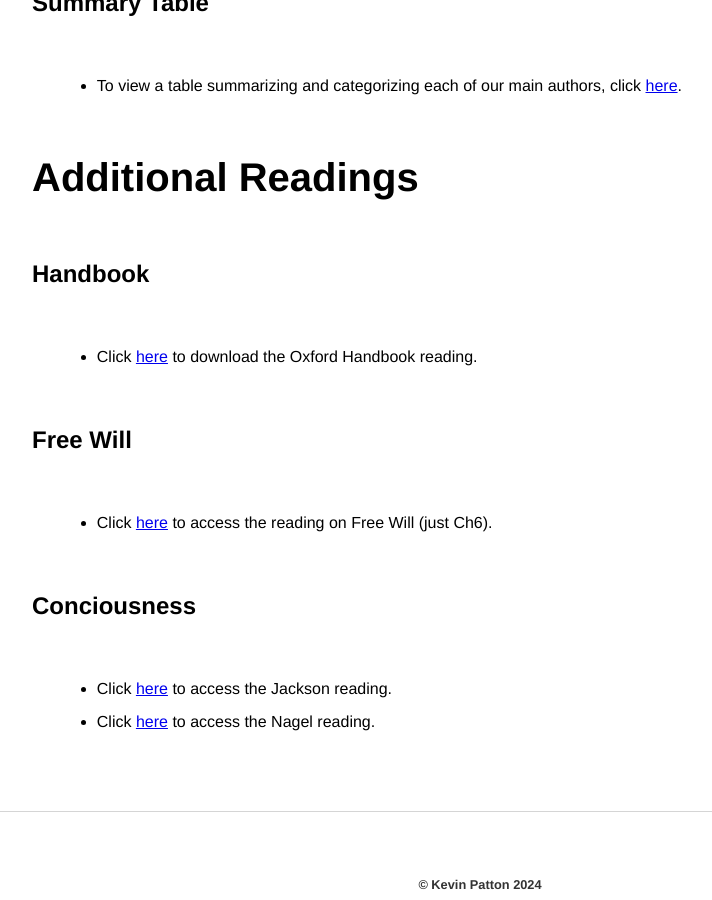
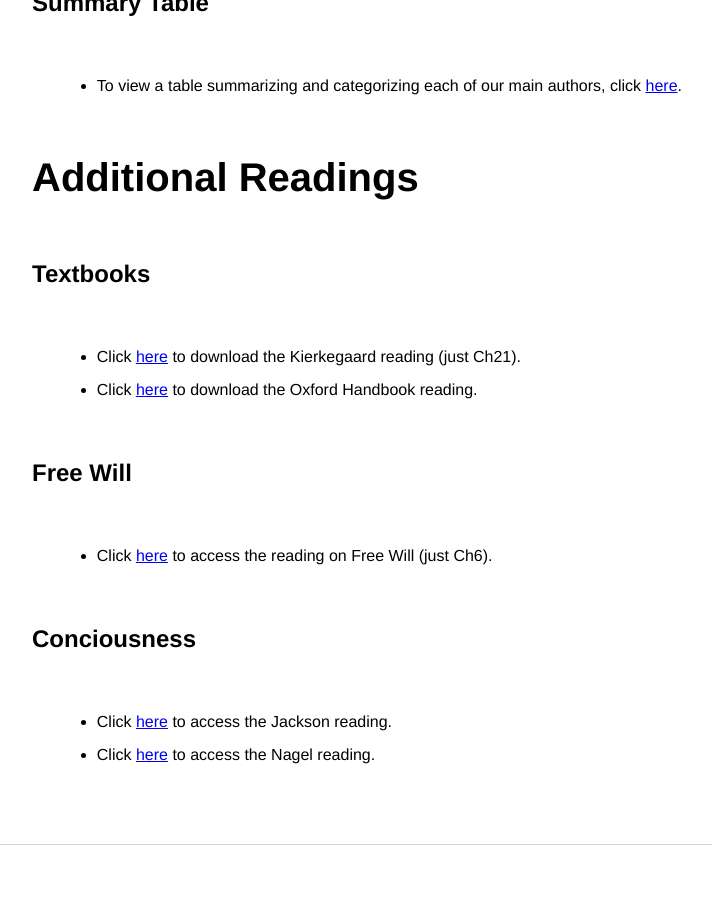
Before and after one commit to kevinjpatton/kevinjpatton.github.io, a Jekyll site: the page built from teaching/phil_1010/readings/index.html, in a window 1280 px wide and 900 px high, scrolled down 1903 px. Shown: the whole window, without its empty margins (160-872 px from the left). Built offline with Jekyll 4.4.1, drawn with Linux system fonts in a browser that asks for light colours; Markdown is read by kramdown in place of the engine named in the settings.

Commit message:
Update index.html

```diff
--- a/teaching/phil_1010/readings/index.html
+++ b/teaching/phil_1010/readings/index.html
@@ -32,7 +32,8 @@ title: PHIL1010 - Readings
 <li>To view a table summarizing and categorizing each of our main authors, click <a href="/teaching/phil_1010/readings/summary/index.html">here</a>.</li>
 </ul>
 <h1>Additional Readings</h1>
-<h2>Handbook</h2><ul class="standard-list">
+<h2>Textbooks</h2><ul class="standard-list">
+<li>Click <a href="/teaching/phil_1010/readings/The Meaning of Life and the Great Philosophers.pdf" target="_blank">here</a> to download the Kierkegaard reading (just Ch21).</li>
 <li>Click <a href="/teaching/phil_1010/readings/Iddo Landau - The Oxford Handbook of Meaning in Life.pdf" target="_blank">here</a> to download the Oxford Handbook reading.</li>
 </ul>
 <h2>Free Will</h2><ul class="standard-list">
```
